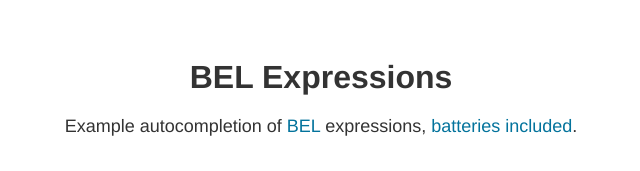
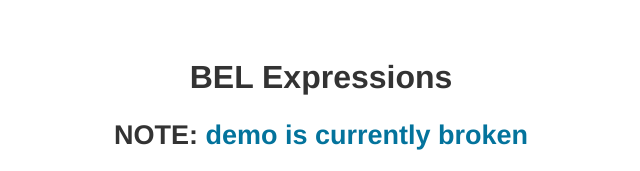
Before and after one commit to OpenBEL/belhop, a website: page demo/index.html in a window 1280 px wide. Shown: the top 171 px of the page, without its empty margins (319-959 px from the left). Drawn offline with nearby package versions, Linux system fonts and the light colour scheme.

Commit message:
note demo is broken; #2

```diff
--- a/demo/index.html
+++ b/demo/index.html
@@ -12,6 +12,11 @@
 
       <div class="example" id="bel-expressions">
         <h2 class="example-name">BEL Expressions</h2>
+        <h2>
+            NOTE: <a href="https://github.com/OpenBEL/belhop/issues/2">
+                demo is currently broken
+            </a>
+        </h2>
         <p class="example-description">
           Example autocompletion of <a
           href="http://www.openbel.org/bel-expression-language">BEL</a>
```
